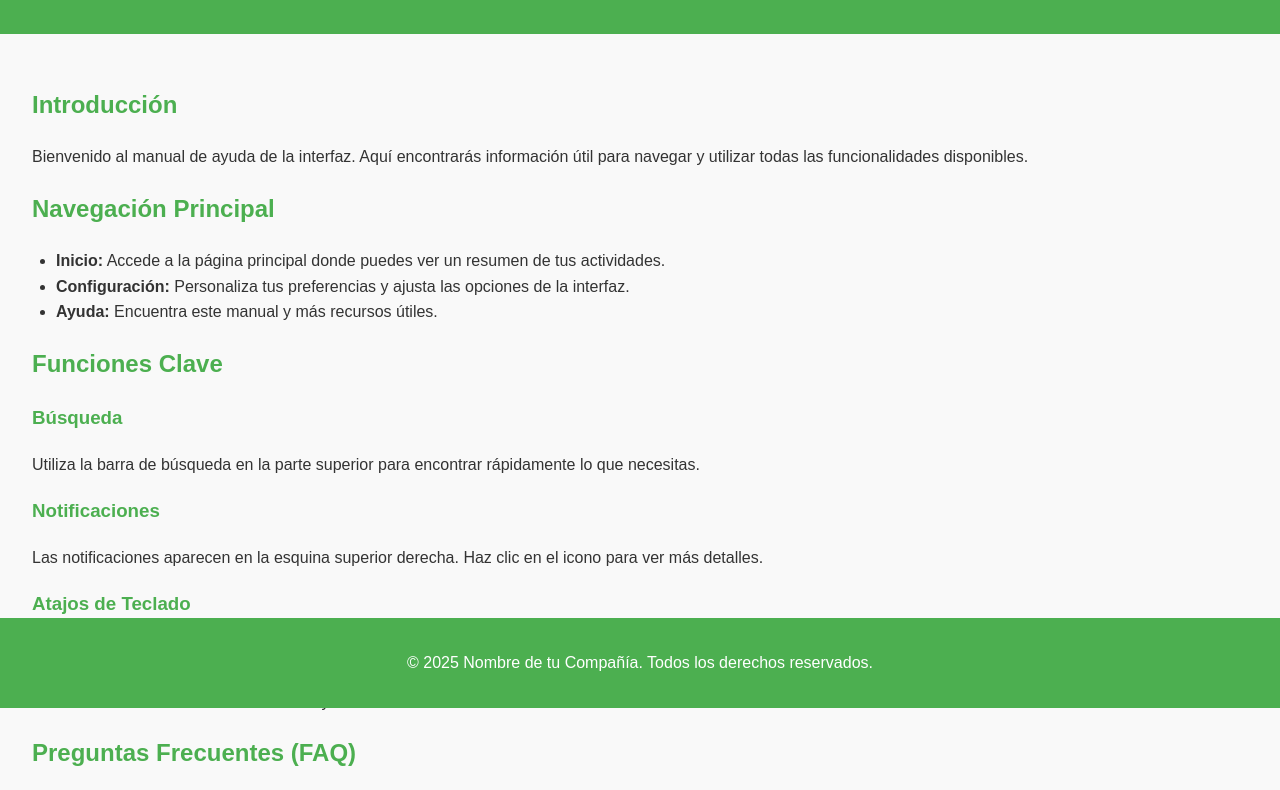
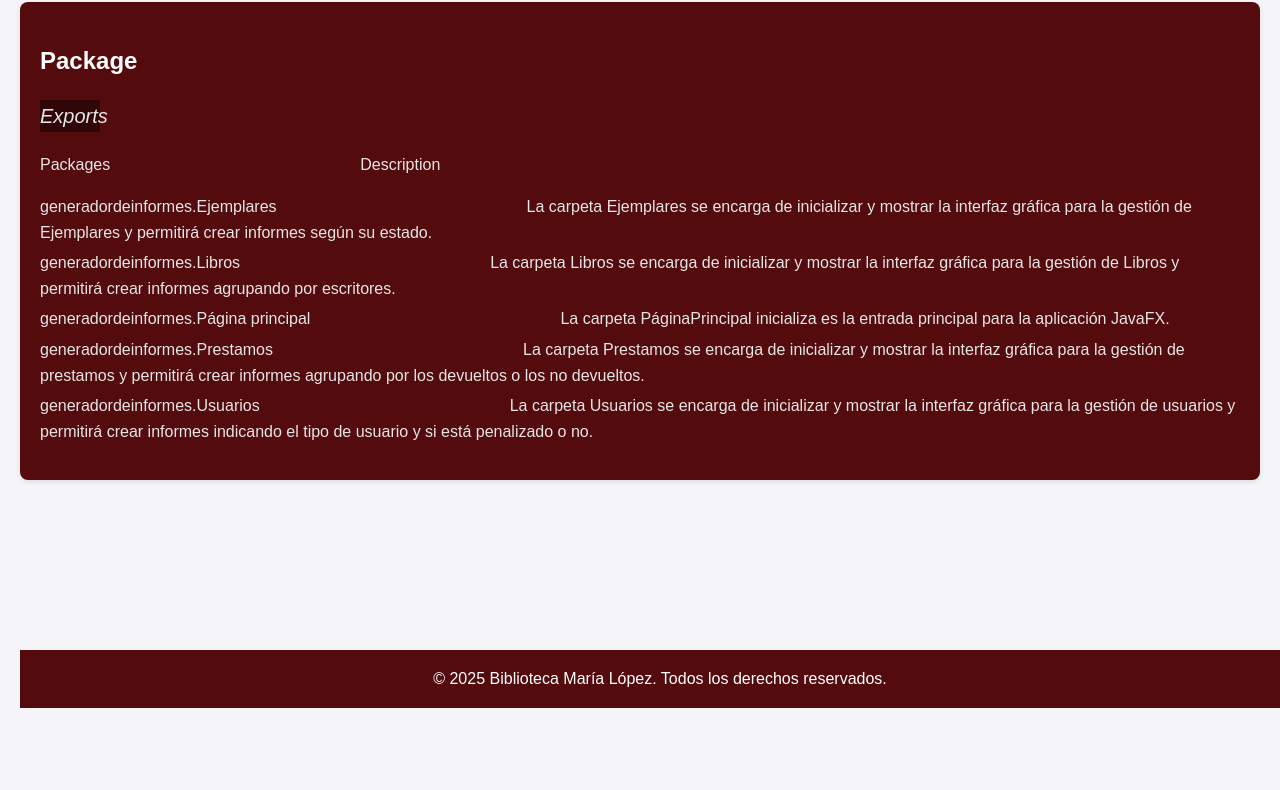
Before and after one commit to mariaasir/generacionInformesBiblioteca, a plain HTML site: page miInterfaz.html in a window 1280 px wide. Shown: the part 92-882 px from the top of the page. After the commit the page ends 800 px from the top, so only its background shows below. Drawn offline with Linux system fonts and the light colour scheme.

Commit message:
Modificacion del HTML

```diff
--- a/miInterfaz.html
+++ b/miInterfaz.html
@@ -10,88 +10,126 @@
             line-height: 1.6;
             margin: 0;
             padding: 0;
-            background-color: #f9f9f9;
-            color: #333;
+            background-color: #540b0e;
+            color: #e6e6e6;
         }
+
         header {
-            background-color: #4CAF50;
+            background-color: #540b0e;
             color: white;
             padding: 1rem;
             text-align: center;
         }
+
         .container {
             padding: 2rem;
         }
+
         h1, h2, h3 {
-            color: #4CAF50;
+            color: white;
         }
+
         ul {
             padding-left: 1.5rem;
         }
+
         footer {
-            background-color: #4CAF50;
+            background-color: #540b0e;
             color: white;
             text-align: center;
-            padding: 1rem 0;
             position: fixed;
             bottom: 0;
             width: 100%;
         }
+
         a {
-            color: #4CAF50;
+            color: #540b0e;
             text-decoration: none;
         }
+
         a:hover {
             text-decoration: underline;
         }
     </style>
 </head>
+<!DOCTYPE html>
+<html lang="es">
+<head>
+    <meta charset="UTF-8">
+    <meta name="viewport" content="width=device-width, initial-scale=1.0">
+    <title>Module: generadordeinformes</title>
+    <style>
+        body {
+            font-family: Arial, sans-serif;
+            background-color: #f4f4f9;
+            margin: 20px;
+        }
+
+        h1 {
+            color: #540b0e;
+        }
+
+        .package {
+            background-color: #540b0e;
+            padding: 20px;
+            border-radius: 8px;
+            box-shadow: 0 2px 5px rgba(0, 0, 0, 0.1);
+
+        }
+
+        .packages-list {
+            list-style-type: none;
+            padding: 0;
+        }
+
+        .packages-list li {
+            margin: 5px 0;
+        }
+
+        .packages-list a {
+            text-decoration: none;
+            color: #007bff;
+        }
+
+        .packages-list a:hover {
+            text-decoration: underline;
+        }
+
+        .exports {
+            font-size: 20px;
+            background-color: #300608;
+            margin-right: 95%;
+            font-style: oblique;
+        }
+    </style>
+</head>
 <body>
-<header>
-    <h1>Manual de Ayuda de la Interfaz</h1>
-</header>
-<div class="container">
-    <section>
-        <h2>Introducción</h2>
-        <p>Bienvenido al manual de ayuda de la interfaz. Aquí encontrarás información útil para navegar y utilizar todas las funcionalidades disponibles.</p>
-    </section>
 
-    <section>
-        <h2>Navegación Principal</h2>
-        <ul>
-            <li><strong>Inicio:</strong> Accede a la página principal donde puedes ver un resumen de tus actividades.</li>
-            <li><strong>Configuración:</strong> Personaliza tus preferencias y ajusta las opciones de la interfaz.</li>
-            <li><strong>Ayuda:</strong> Encuentra este manual y más recursos útiles.</li>
-        </ul>
-    </section>
+<h1>Module: generadordeinformes</h1>
 
-    <section>
-        <h2>Funciones Clave</h2>
-        <h3>Búsqueda</h3>
-        <p>Utiliza la barra de búsqueda en la parte superior para encontrar rápidamente lo que necesitas.</p>
 
-        <h3>Notificaciones</h3>
-        <p>Las notificaciones aparecen en la esquina superior derecha. Haz clic en el icono para ver más detalles.</p>
 
-        <h3>Atajos de Teclado</h3>
-        <ul>
-            <li><strong>Ctrl + S:</strong> Guardar cambios.</li>
-            <li><strong>Ctrl + F:</strong> Buscar dentro de la página.</li>
-            <li><strong>Ctrl + H:</strong> Acceder a este manual de ayuda.</li>
-        </ul>
-    </section>
 
-    <section>
-        <h2>Preguntas Frecuentes (FAQ)</h2>
-        <h3>¿Cómo puedo restablecer mi contraseña?</h3>
-        <p>Ve a la sección de configuración, selecciona "Cuenta" y haz clic en "Restablecer contraseña".</p>
+<div class="package">
+    <h2>Package</h2>
+    <p class="exports">Exports</p>
+    <p><span style="display: inline-block; margin-right: 250px;">Packages</span>Description</p>
 
-        <h3>¿Dónde puedo obtener más ayuda?</h3>
-        <p>Si necesitas asistencia adicional, contáctanos a través de nuestro <a href="mailto:soporte@ejemplo.com">correo de soporte</a>.</p>
-    </section>
+    <ul class="packages-list">
+        <li><span style="display: inline-block; margin-right: 250px;">generadordeinformes.Ejemplares</span>La carpeta Ejemplares se encarga de inicializar y mostrar la interfaz gráfica para la gestión de Ejemplares y permitirá crear informes según su estado.</li>
+        <li><span style="display: inline-block; margin-right: 250px;">generadordeinformes.Libros</span>La carpeta Libros se encarga de inicializar y mostrar la interfaz gráfica para la gestión de Libros  y permitirá crear informes agrupando por escritores.</li>
+        <li><span style="display: inline-block; margin-right: 250px;">generadordeinformes.Página principal</span>La carpeta PáginaPrincipal inicializa es la entrada principal para la aplicación JavaFX.</li>
+        <li><span style="display: inline-block; margin-right: 250px;">generadordeinformes.Prestamos</span>La carpeta Prestamos se encarga de inicializar y mostrar la interfaz gráfica para la gestión de prestamos  y permitirá crear informes agrupando por los devueltos o los no devueltos.</li>
+        <li><span style="display: inline-block; margin-right: 250px;">generadordeinformes.Usuarios</span>La carpeta Usuarios se encarga de inicializar y mostrar la interfaz gráfica para la gestión de usuarios  y permitirá crear informes indicando el tipo de usuario y si está penalizado o no.</li>
+    </ul>
 </div>
+
+
+</body>
+</html>
+
 <footer>
-    <p>© 2025 Nombre de tu Compañía. Todos los derechos reservados.</p>
+    <p>© 2025 Biblioteca María López. Todos los derechos reservados.</p>
 </footer>
 </body>
 </html>
```
Also changed, not shown: 1 other file.
